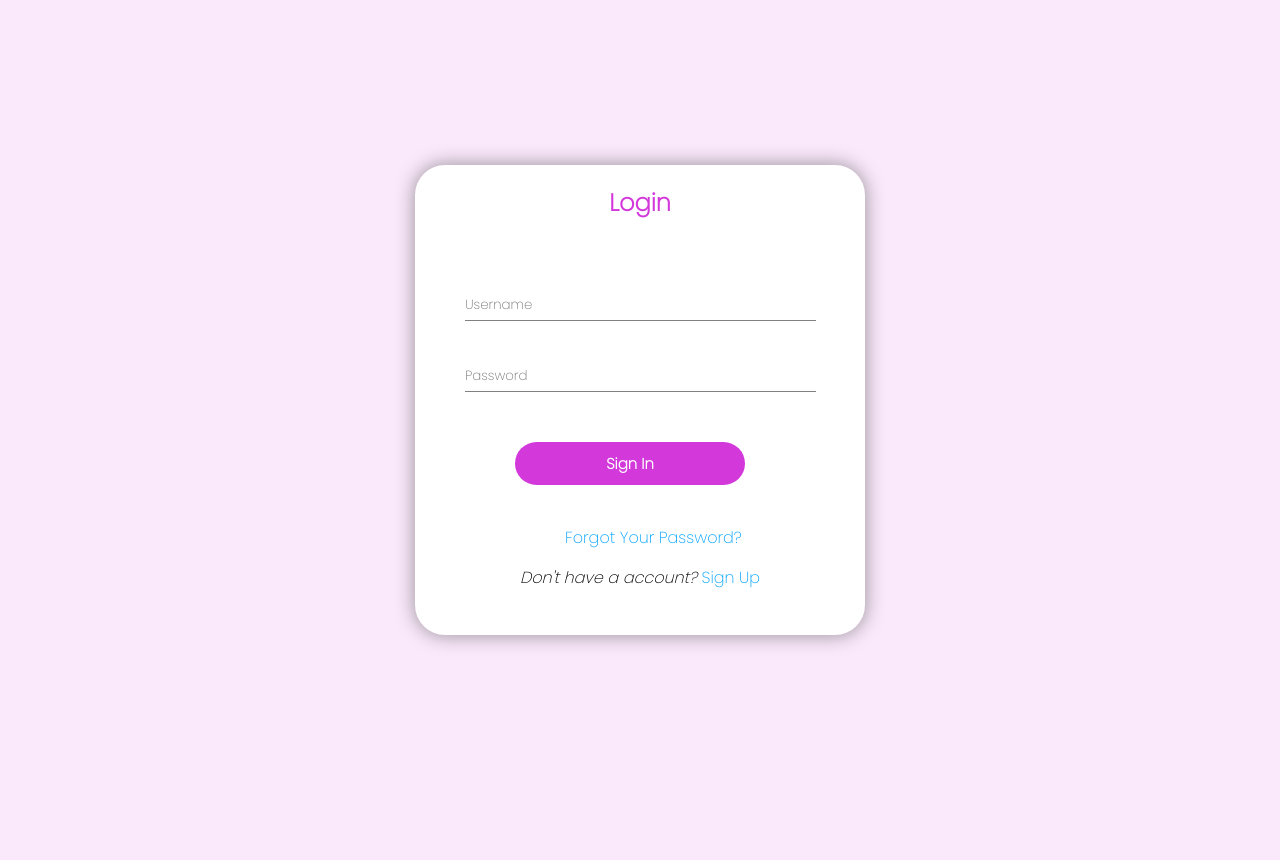
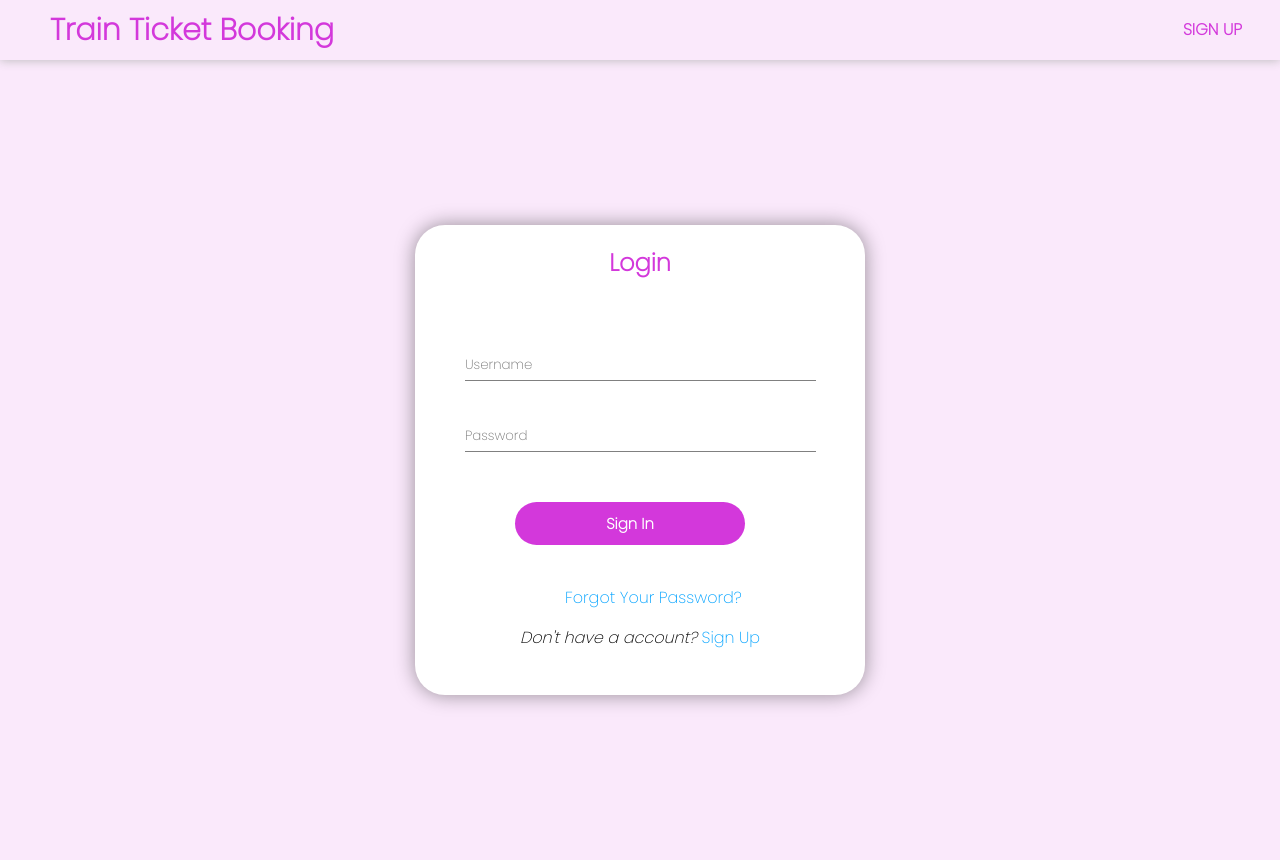
Before and after one commit to PriyaDharshini7140/Train-Ticket-booking, a PHP site: page / in a window 1280 px wide. Before the commit the page ends 646 px from the top, so only its background shows below. Run offline with PHP 8.4, Linux system fonts and the light colour scheme.

Commit message:
FInal Commit

```diff
--- a/login.css
+++ b/login.css
@@ -283,3 +283,109 @@
     padding: 0px;
   }
 }
+nav {
+  position: sticky;
+  top:0;
+  background-color: #fae9fb;
+  box-shadow: 0px 0px 10px #B7B7B7;
+  height: 60px;
+  width: 100%;
+}
+
+label.logo {
+  color:#d338db;
+  font-size: 30px;
+  line-height: 60px;
+  padding: 0 50px;
+  font-weight: bold;
+}
+nav ul {
+  float: right;
+  margin-right: 20px;
+}
+nav ul li {
+  display: inline-block;
+  line-height: 60px;
+  margin: 0 5px;
+}
+nav ul li a {
+  color:#d338db;
+  font-size: 16px;
+  font-weight: bold;
+  padding: 7px 13px;
+  border-radius: 3px;
+  text-decoration: none;
+  text-transform: uppercase;
+}
+
+#id{
+  /* background: ; */
+  border-radius: 20px;
+}
+a:hover {
+  /* background: white; */
+  transform: 0.5s;
+  border-radius: 20px;
+}
+.checkbtn {
+  font-size: 30px;
+  color: #d338db;
+  float: right;
+  line-height: 60px;
+  margin-right: 40px;
+  cursor: pointer;
+  display: none;
+}
+#check {
+  display: none;
+}
+
+
+
+@media  (max-width: 1024px){
+  label.logo {
+    font-size: 15px;
+    font-weight: bold;
+    padding-left: 20px;
+  }
+  nav ul li a {
+    font-size: 16px;
+  }
+}
+@media (max-width: 1024px){
+  .checkbtn {
+    display: flex;
+  }
+  nav ul {
+    position: fixed;
+    width: 100%;
+    height: 100vh;
+    background: #d338db;
+    top: 60px;
+    left: -100%;
+    text-align: center;
+    transition: all 0.5s;
+  }
+  nav ul li {
+    display: flex;
+    justify-content: center;
+    /* line-height: 40px; */
+  }
+  nav ul li a {
+    font-size: 20px;
+    color:white
+  }
+
+
+  nav ul li a:hover {
+    /* border: 1px solid white; */
+   border-radius: 20px;
+   border: 2px solid;
+  border-radius: 20px;
+    color:#111111;
+  transform: 0.5s;
+  }
+  #check:checked ~ ul {
+    left: 0;
+  }
+}
--- a/login.html
+++ b/login.html
@@ -10,6 +10,16 @@
 </head>
 
 <body>
+    <nav>
+        <input type="checkbox" id="check">
+        <label for="check" class='checkbtn'>
+            <span>&#9776;</span>
+        </label>
+     <label class="logo">Train Ticket Booking</label>
+     <ul>
+         <li><a id="id" href="register.html">Sign up</a></li>
+     </ul>
+    </nav>
     <section class="main-container">
         <div class="login">
             <h1>Login</h1>
```
